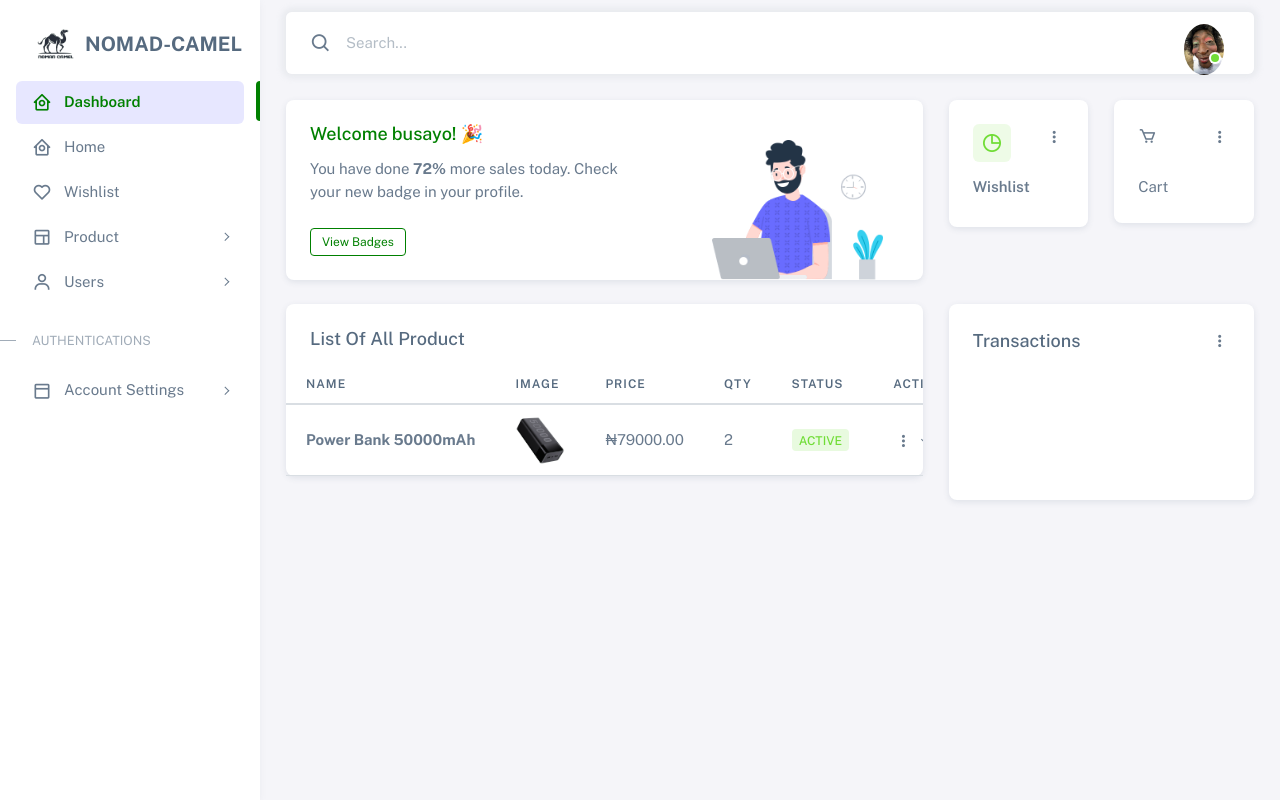
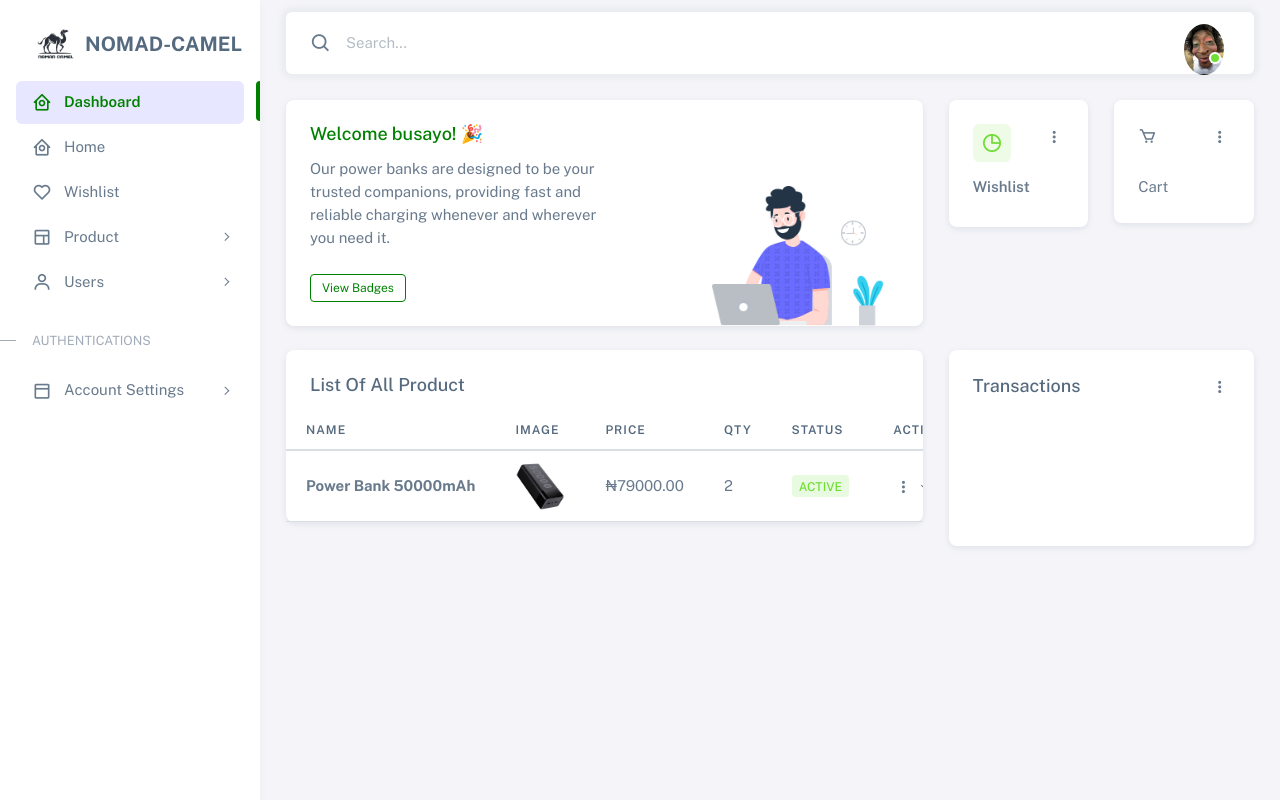
Before and after one commit to Gbemi-leke/NOMAD-CAMEL, a Django app: page /auth/dashboard in a window 1280 px wide. Run offline with Django 5.2, Linux system fonts and the light colour scheme; a user stored in the database is signed in; data comes from the database, SQL or seed files in the repository; some libraries are stand-ins or nearby versions.

Commit message:
corrected the text on the backend view

```diff
--- a/templates/backend/index.html
+++ b/templates/backend/index.html
@@ -24,8 +24,7 @@ NOMAD-CAMEL
               <div class="card-body">
                 <h5 class="card-title text-primary">Welcome {{ user.username}}! 🎉</h5>
                 <p class="mb-4">
-                  You have done <span class="fw-bold">72%</span> more sales today. Check your new badge in
-                  your profile.
+                  Our power banks are designed to be your trusted companions, providing fast and reliable charging whenever and wherever you need it.
                 </p>
 
                 <a href="javascript:;" class="btn btn-sm btn-outline-primary">View Badges</a>
```
